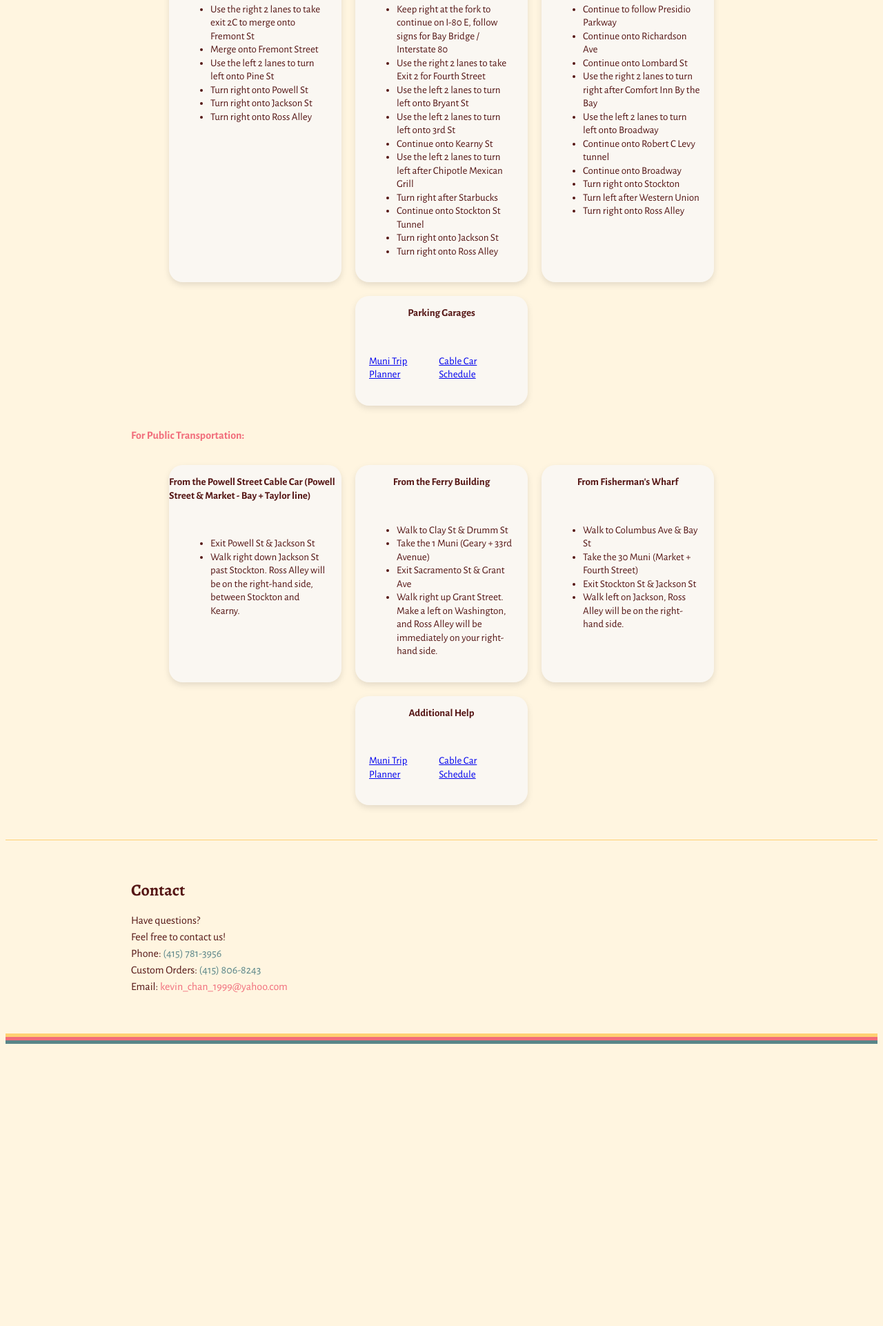
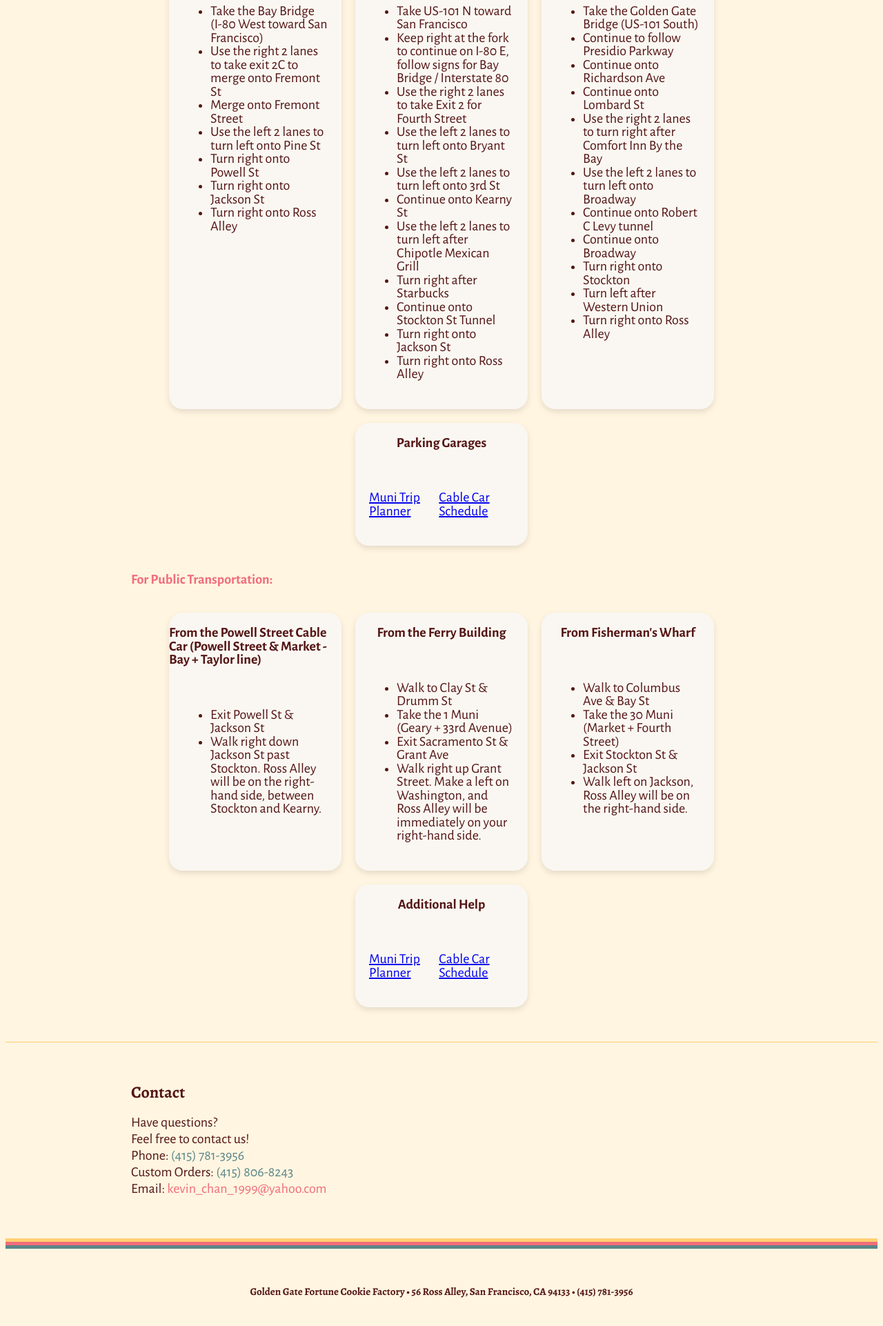
Before and after one commit to theconnieliu/Fortune-Cookie-Redesign, a PHP site: page /home.html in a window 1280 px wide. Shown: the part 1128-3050 px from the top of the page at 69% size. Before the commit the page ends 2641 px from the top, so only its background shows below. Run offline with PHP 8.4, Linux system fonts and the light colour scheme.

Commit message:
Adjusted fonts foreadability

```diff
--- a/home.html
+++ b/home.html
@@ -12,7 +12,7 @@
     <nav class="navbar navbar-expand-sm navbar-dark bg-dark">
         <div class="container-fluid">
           <img class= "logo" alt= "Golden Gate Fortune Cookie Factory Logo" src= "images/logo.png">
-          <h3>GOLDEN GATE FORTUNE COOKIE FACTORY</h3>
+          <h3 class= "brand-name">GOLDEN GATE FORTUNE COOKIE FACTORY</h3>
             <div class="collapse navbar-collapse">
 
                     <span class="nav-item">About</span>
@@ -57,7 +57,7 @@
         <p class= "directions-link">Get Directions</p>
         </div>
         <div class= "map-container">
-        <iframe src="https://www.google.com/maps/embed?pb=!1m18!1m12!1m3!1d3152.757332259069!2d-122.40952478503718!3d37.79572641872744!2m3!1f0!2f0!3f0!3m2!1i1024!2i768!4f13.1!3m3!1m2!1s0x808580f35d997251%3A0xeaf42e49647fd390!2sGolden%20Gate%20Fortune%20Cookie%20Factory!5e0!3m2!1sen!2sus!4v1603047821015!5m2!1sen!2sus" width="600" height="450" frameborder="0" style="border:0;" allowfullscreen="" aria-hidden="false" tabindex="0"></iframe>
+        <iframe src="https://www.google.com/maps/embed?pb=!1m18!1m12!1m3!1d3152.7573329069!2d-122.40952478503718!3d37.79572641872744!2m3!1f0!2f0!3f0!3m2!1i1024!2i768!4f13.1!3m3!1m2!1s0x808580f35d997251%3A0xeaf42e49647fd390!2sGolden%20Gate%20Fortune%20Cookie%20Factory!5e0!3m2!1sen!2sus!4v1603047821015!5m2!1sen!2sus" width="600" height="450" frameborder="0" style="border:0;" allowfullscreen="" aria-hidden="false" tabindex="0"></iframe>
         </div>
 
     </div>
@@ -209,7 +209,7 @@
         </p>
     </div>
 
-</body>
+
 
 <div class= "stripes">
   <div class= "yellow-stripe"></div>
@@ -217,6 +217,15 @@
   <div class= "blue-stripe"></div>
 </div>
 
+<div class= "bottom-wrapper">
+  <div class= "bottom-nav">
+    <span class="bottom-nav-item">Golden Gate Fortune Cookie Factory    •    56 Ross Alley, San Francisco, CA 94133    •    (415) 781-3956</span>
+    <span class="bottom-nav-item"></span>
+    <span class="bottom-nav-item"></span>
+  </div>
+</div>
+
+</body>
 <footer>
 
 </footer>
--- a/index.css
+++ b/index.css
@@ -5,30 +5,36 @@
 body {
     background-color: #FFF5E0;
     line-height: 1.5em;
-
 }
 
-h1, h2, h3, h5, footer, .nav-item {
+h1, h2, h3, h5, footer, .nav-item, .bottom-nav-item {
     font-family: 'Alegreya', serif;
     color: #541514;
-
 }
 
 h1 {
     font-weight: 800;
     letter-spacing: 1px;
 }
+
 h2 {
-    font-weight: 700px;
+    font-weight: 700;
 }
 
 h4 {
     font-family: 'Alegreya Sans', sans-serif;
     color:#F16D7B;
+    font-size: 20px;
 }
 
-hr {
+p, li, ul {
+    font-family: 'Alegreya Sans', sans-serif;
     color: #541514;
+    font-size: 20px;
+}
+
+.brand-name {
+    font-size: 25px;
 }
 
 .navbar {
@@ -37,6 +43,7 @@ hr {
 
 .nav-item {
     font-weight: 700;
+    font-size: 20px;
 }
 
 .navbar-nav {
@@ -87,7 +94,7 @@ hr {
 }
 
 .stripes {
-    padding-bottom: 40px;
+    padding-bottom: 50px;
 }
 
 .divider {
@@ -103,12 +110,6 @@ hr {
     padding-left: 60px;
     padding-right: 60px;
     padding-bottom: 40px;
-
-}
-
-p, li, ul {
-    font-family: 'Alegreya Sans', sans-serif;
-    color: #541514;
 
 }
 
@@ -139,6 +140,7 @@ p, li, ul {
     display: flex;
     flex-direction: row;
     justify-content: space-between;
+    align-items: center;
 }
 
 #location-section > div {
@@ -209,6 +211,30 @@ p, li, ul {
     color: #F16D7B;
 }
 
+.bottom-wrapper {
+    display: flex;
+    flex-direction: row;
+    justify-content: center;
+    font-size: 12px;
+    padding-left: 60px;
+    padding-right: 60px;
+    padding-bottom: 30px;
+}
+
+.bottom-nav {
+    display: flex;
+    flex-direction: row;
+    justify-content: space-between;
+
+}
+
+.bottom-nav-item {
+    font-weight: 700;
+    font-size: 15px;
+
+}
+
+
 footer {
     display: flex;
     justify-content: center;
```
